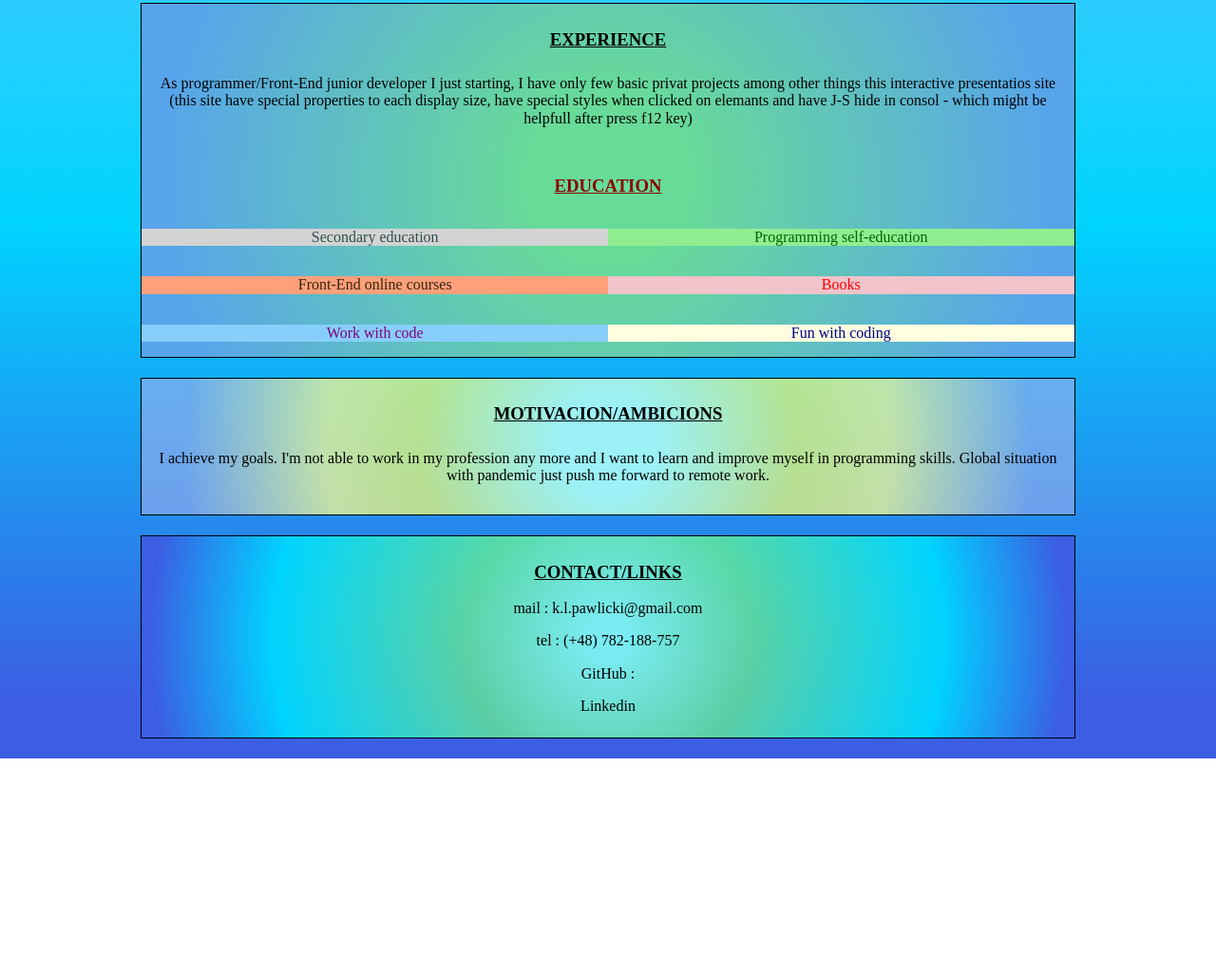
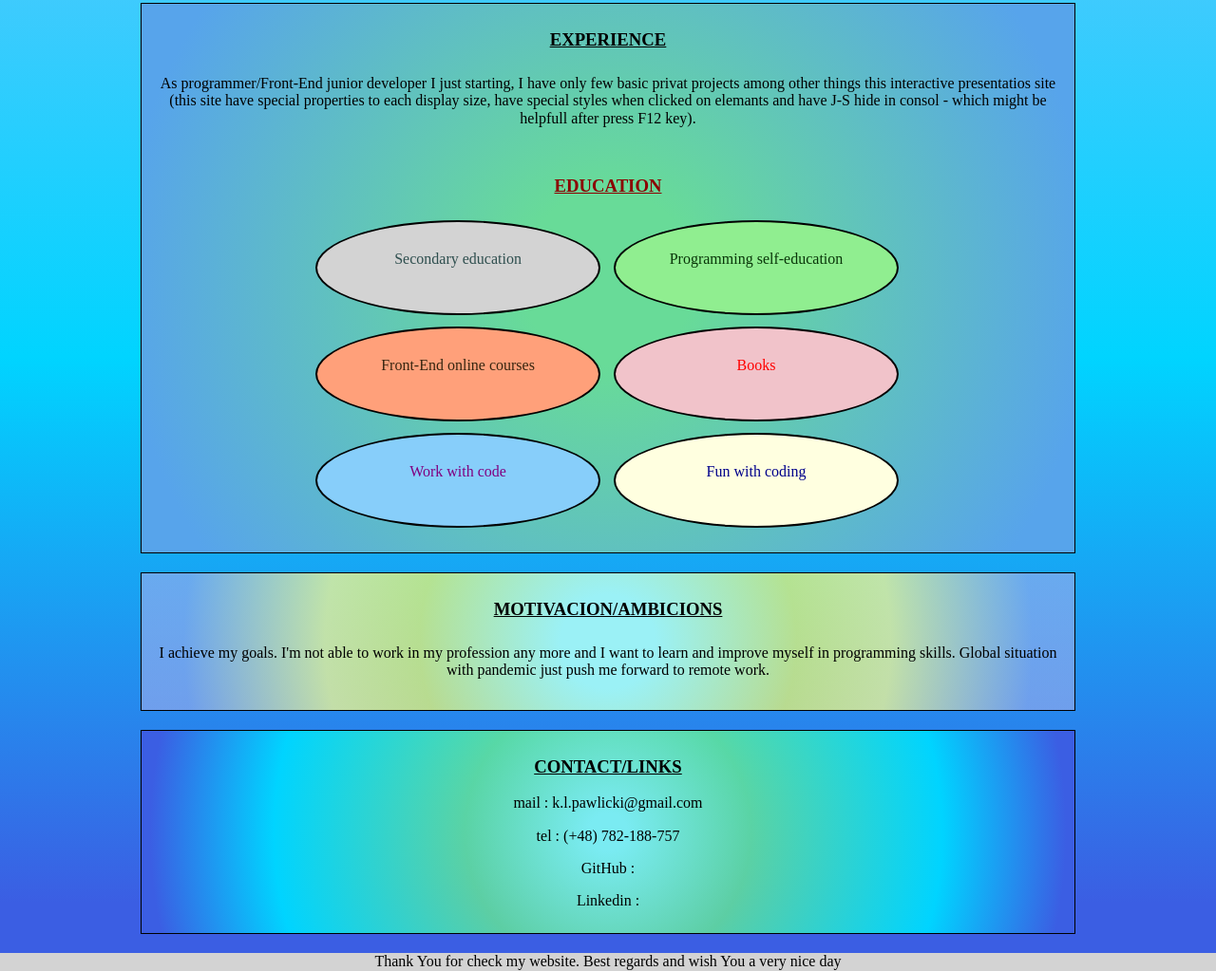
Before and after one commit to kamil-pawlicki/CV, a plain HTML site: page english.html in a window 1280 px wide. Shown: the part 773-1796 px from the top of the page at 95% size. Before the commit the page ends 1572 px from the top, so only its background shows below. Drawn offline with nearby package versions, Linux system fonts and the light colour scheme.

Commit message:
sorted out rest of project with styles and media queries

```diff
--- a/english.html
+++ b/english.html
@@ -106,7 +106,7 @@
                             I have only few basic privat projects among other things this interactive presentatios site
                             (this site have special properties to each display size,
                             have special styles when clicked on elemants and
-                            have J-S hide in consol - which might be helpfull after press f12 key)
+                            have J-S hide in consol - which might be helpfull after press F12 key).
 
                         </p>
                     </article>
@@ -116,12 +116,12 @@
 
                         <h3 class="grid__title">EDUCATION</h3>
                         <article class="grid__article">
-                        <p class="grid__paragraph1">Secondary education</p>
-                        <p class="grid__paragraph2">Programming self-education</p>
-                        <p class="grid__paragraph3">Front-End online courses</p>
-                        <p class="grid__paragraph4">Books</p>
-                        <p class="grid__paragraph5">Work with code</p>
-                        <p class="grid__paragraph6">Fun with coding</p>
+                        <p class="grid__paragraph grid__paragraph--1">Secondary education</p>
+                        <p class="grid__paragraph grid__paragraph--2">Programming self-education</p>
+                        <p class="grid__paragraph grid__paragraph--3">Front-End online courses</p>
+                        <p class="grid__paragraph grid__paragraph--4">Books</p>
+                        <p class="grid__paragraph grid__paragraph--5">Work with code</p>
+                        <p class="grid__paragraph grid__paragraph--6">Fun with coding</p>
                     </article>
                 </div>
             </section>
@@ -151,7 +151,7 @@
                         GitHub :
                     </p>
                     <p class="article__paragraph--linkedin">
-                        Linkedin
+                        Linkedin :
                     </p>
                 </article>
                 </div>
@@ -159,17 +159,10 @@
 
         </main>
 
-        <footer></footer>
+        <footer class="footer">Thank You for check my website. Best regards and wish You a very nice day</footer>
 
 </body>
 
 
 
-
-
-
-
-
-
-
 </html>
--- a/style.css
+++ b/style.css
@@ -225,19 +225,7 @@ background: radial-gradient(circle,
  rgba(104,219,152,1) 16%,
   rgba(87,164,235,1) 90%);
 }
-@media (max-width:768px) {
-  .experience {
-    display: block;
 
-    overflow: auto;
-    margin: 2%;
-    border: 1px solid;
-    background: rgb(104,219,152);
-    background: radial-gradient(circle,
-     rgba(104,219,152,1) 16%,
-      rgba(87,164,235,1) 90%);
-}
-}
 @media (min-width:768px) {
   .experience {
 
@@ -262,34 +250,81 @@ background: radial-gradient(circle,
     display: grid;
     grid-template-columns: 50% 50%;
     grid-template-rows: 1fr 1fr 1fr;
+    margin: 0%;
+    margin-bottom: 8px;
+
   }
-   .grid__paragraph1 {
-     text-align: center;
+  @media (min-width: 1024px) {
+    .grid__article {
+      margin: 2%;
+      margin-left: 18%;
+      grid-template-columns: 40% 40%;
+
+    }
+  }
+  .grid__paragraph {
+    text-align: center;
+    margin: 2px;
+  }
+  @media (min-width: 425px) {
+    .grid__paragraph {
+      text-align: center;
+      margin: 2px;
+      min-width: 200px;
+    }
+  }
+  @media (min-width: 768px) {
+    .grid__paragraph {
+      text-align: center;
+      margin: 6px;
+      min-width: 300px;
+      max-width: 450px;
+
+    }
+  }
+  @media (min-width: 1024px) {
+    .grid__paragraph {
+      text-align: center;
+      margin: 6px;
+      width: 300px;
+      height: 100px;
+      border: 2px solid black;
+      border-radius: 50%;
+      position: sticky;
+      padding: 30px;
+
+
+
+    }
+  }
+   .grid__paragraph--1 {
+
      background-color: lightgray;
      color: darkslategray;
+
    }
-   .grid__paragraph2 {
-     text-align: center;
+   .grid__paragraph--2 {
+
      background-color: lightgreen;
-     color: darkgreen;
+     color: rgb(9, 54, 9);
    }
-   .grid__paragraph3 {
-     text-align: center;
+   .grid__paragraph--3 {
+
      background-color: lightsalmon;
      color: rgb(54, 37, 16);
    }
-   .grid__paragraph4 {
-     text-align: center;
+   .grid__paragraph--4 {
+
      background-color: rgb(241, 195, 202);
      color: red;
    }
-   .grid__paragraph5 {
-     text-align: center;
+   .grid__paragraph--5 {
+
      background-color: lightskyblue;
      color: purple;
    }
-   .grid__paragraph6 {
-     text-align: center;
+   .grid__paragraph--6 {
+
      background-color: lightyellow;
      color: darkblue;
    }
@@ -318,3 +353,7 @@ background: radial-gradient(circle, rgba(122,235,242,1) 4%,
   text-decoration: underline;
   text-align: center;
 }
+
+.footer {
+  background-color: lightgrey;
+}
```
Also changed, not shown: index.html (+8 -15 lines).
